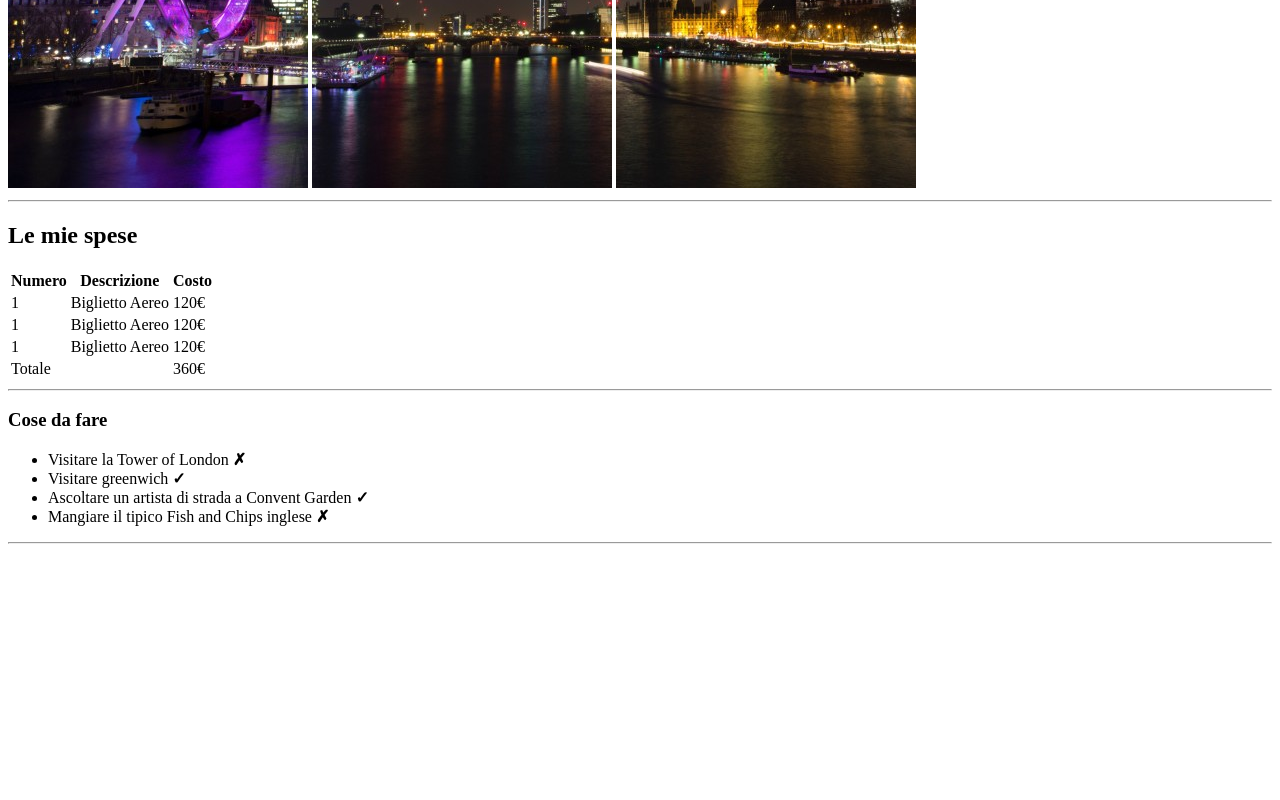
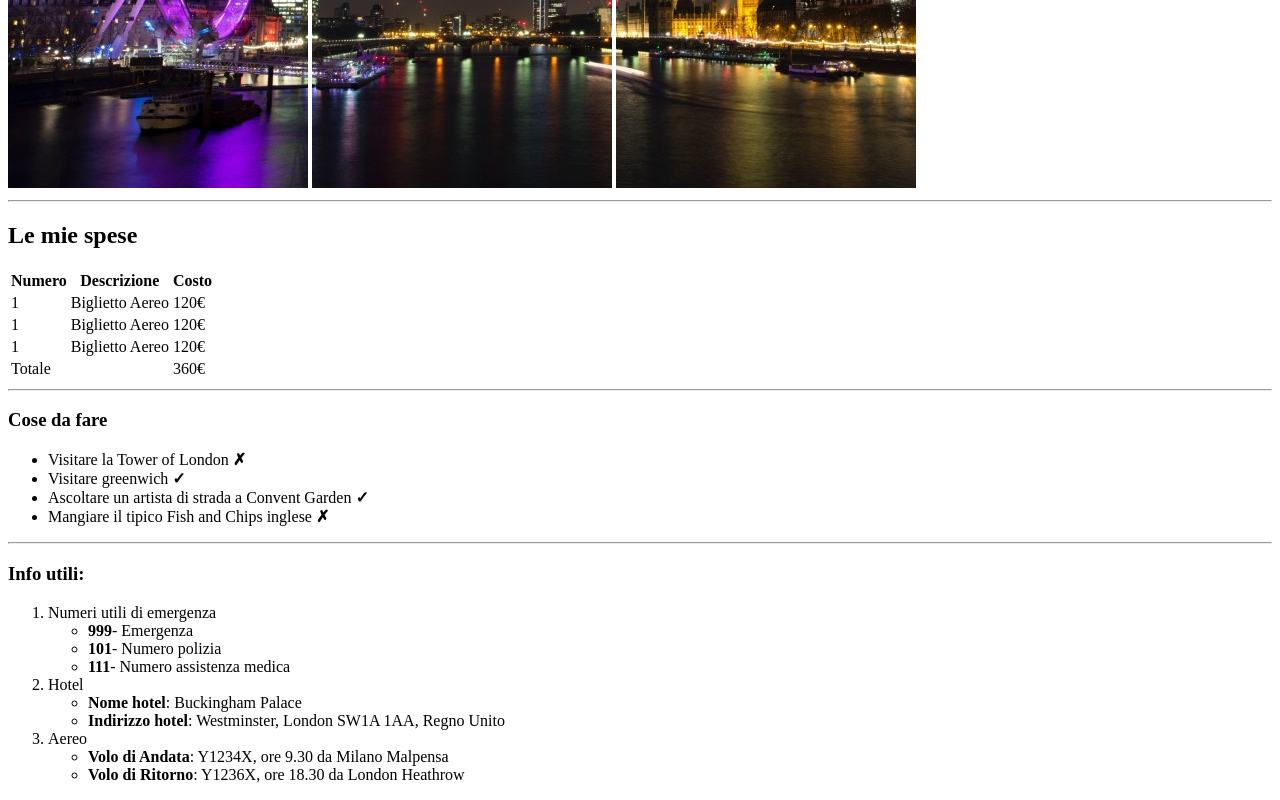
Before and after one commit to cinvenz/html-london-trip, a plain HTML site: page index.html in a window 1280 px wide. Shown: the part 492-1292 px from the top of the page. Before the commit the page ends 1044 px from the top, so only its background shows below. Drawn offline with Linux system fonts and the light colour scheme.

Commit message:
Insert Info

```diff
--- a/index.html
+++ b/index.html
@@ -66,6 +66,36 @@
 
             <hr>
 
+            <h3>Info utili:</h3>
+            <ol>
+                <li>Numeri utili di emergenza</li>
+
+                    <ul>
+                        <li><strong>999</strong>- Emergenza</li>
+                        <li><strong>101</strong>- Numero polizia</li>
+                        <li><strong>111</strong>- Numero assistenza medica</li>
+                     </ul>
+
+
+
+                <li>Hotel</li>
+
+                    <ul>
+                        <li><strong>Nome hotel</strong>: Buckingham Palace</li>
+                        <li><strong>Indirizzo hotel</strong>: Westminster, London SW1A 1AA, Regno Unito</li>
+
+                     </ul>
+
+
+
+                <li>Aereo</li>
+
+                    <ul>
+                        <li><strong>Volo di Andata</strong>: Y1234X, ore 9.30 da Milano Malpensa</li>
+                        <li><strong>Volo di Ritorno</strong>: Y1236X, ore 18.30 da London Heathrow</li>
+
+                     </ul>
+            </ol>
 
 
 
```
